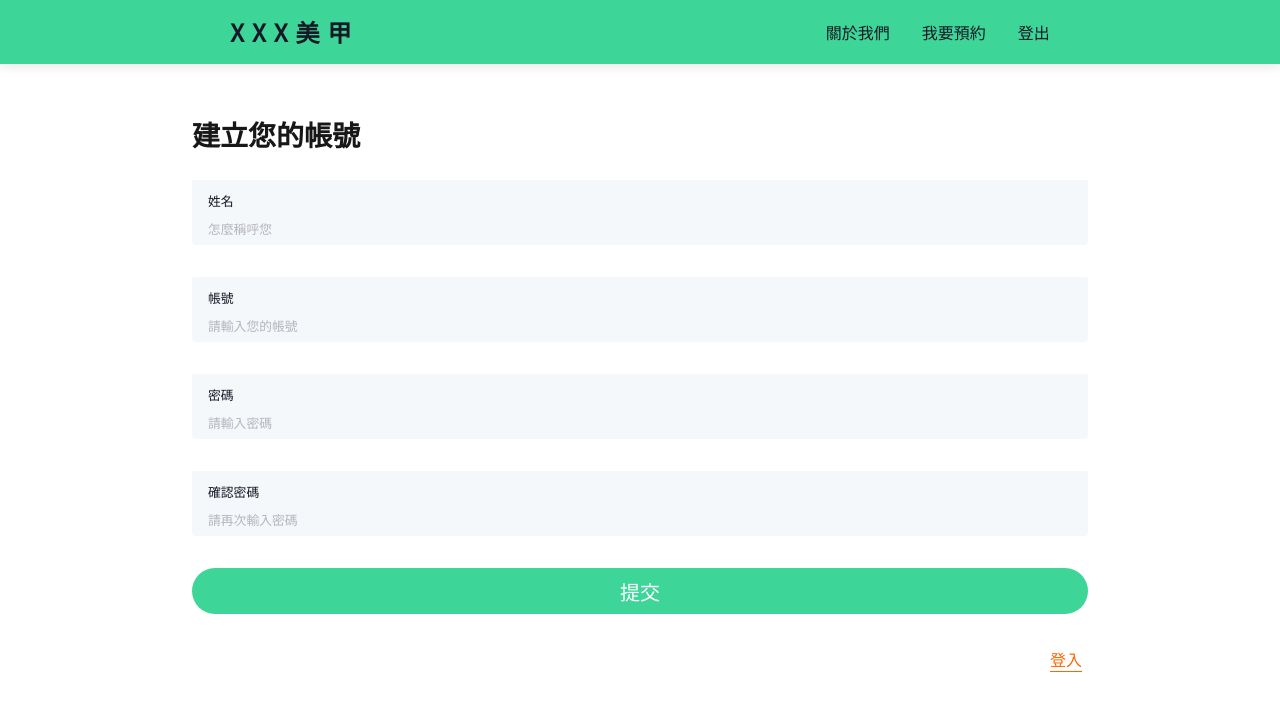
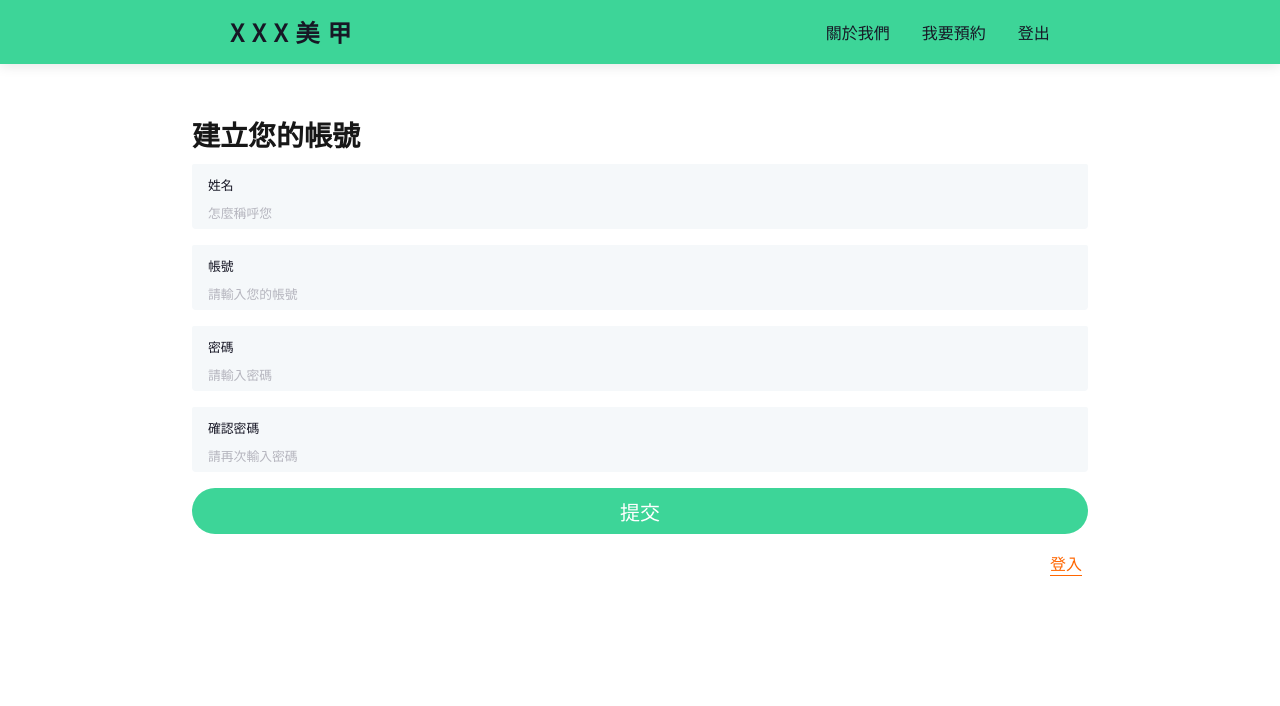
Before and after one commit to jeff0518/manicure-practice, a React (Vite) app: page /register in a window 1280 px wide. Shown: the top 706 px of the page. Built offline with nearby package versions, Linux system fonts and the light colour scheme.

Commit message:
fix: bug

```diff
--- a/src/components/Auth/RegisterForm.module.scss
+++ b/src/components/Auth/RegisterForm.module.scss
@@ -1,12 +1,12 @@
-@use '../../styles/mixin';
-@use '../../styles/color' as color;
+@use "../../styles/mixin";
+@use "../../styles/color" as color;
 
 .form {
   width: 100%;
   display: flex;
   flex-direction: column;
   align-items: stretch;
-  gap: 2rem;
+  gap: 1rem;
 
   &__title {
     @include mixin.font-setting(1.75rem, 700, color.$gray-11);
@@ -16,4 +16,12 @@
     display: flex;
     justify-content: flex-end;
   }
+
+  .input__container {
+    .error {
+      display: flex;
+      justify-content: end;
+      @include mixin.font-setting(0.75rem, 500, color.$error-color);
+    }
+  }
 }
--- a/src/components/Auth/RegisterForm.tsx
+++ b/src/components/Auth/RegisterForm.tsx
@@ -1,61 +1,27 @@
-import { useRef, useContext, useState, useReducer } from "react";
+import { useRef, useContext, useState, useReducer, useEffect } from "react";
 import { Link } from "react-router-dom";
 import InputUI from "../UI/inputs/InputUI";
 import ButtonUI from "../UI/buttons/ButtonUI";
-import { CurrentContext } from "../contexts/usersContext/CurrentUserContext";
+// import { CurrentContext } from "../contexts/usersContext/CurrentUserContext";
 import style from "./RegisterForm.module.scss";
 
+type RegisterPageProps = {
+  inputValues: {  userName: string;
+  account: string;
+  password: string;
+  checkPassword: string;};
+  errorMessage: {};
+  formIsValid: React.MutableRefObject<string>;
+  inputChangeHandler: (action: { type: string; payload: string }) => void;
+  submitHandler: (event: React.FormEvent) => void;
+}
 
-  const initialInput = {
-    userName: "",
-    account: "",
-    password: "",
-    checkPassword: "",
-  };
+const RegisterForm = (props: RegisterPageProps) => {
+  const errorMessage = props.errorMessage;
+  console.log(errorMessage);
 
-  const actions = {
-    userName: "userName",
-    account: "account",
-    password: "password",
-    checkPassword: "checkPassword",
-  };
-
-  const inputReducer = (state: any, action: { type: any; payload: any; }) => {
-    switch (action.type) {
-      case actions.userName:
-        return { ...state, userName: action.payload };
-      case actions.account:
-        return { ...state, account: action.payload };
-      case actions.password:
-        return { ...state, password: action.payload };
-      case actions.checkPassword:
-        return { ...state, checkPassword: action.payload };
-      default:
-        return state;
-    }
-  };
-
-const RegisterForm = () => {
-  const userDataCtx = useContext(CurrentContext);
-  const [inputValues, dispatch] = useReducer(inputReducer, initialInput);
-  const [errMsg, setErrMsg] = useState({});
-
-
-
-
-  const inputChangeHandler = (action: { type: any; payload: any; }) => {
-    const {type, payload} = action
-    dispatch(action)
-    console.log(payload);
-    console.log(type);
-
-
-  }
-  const submitHandler = (event: React.FormEvent) => {
-    event.preventDefault();
-  };
   return (
-    <form className={style.form} onSubmit={submitHandler}>
+    <form className={style.form} onSubmit={props.submitHandler}>
       <h1 className={style.form__title}>建立您的帳號</h1>
       <div className={style.input__container}>
         <InputUI
@@ -63,9 +29,12 @@ const RegisterForm = () => {
           inputName="姓名"
           inputPlaceHolder="怎麼稱呼您"
           inputType="text"
-          inputValue={inputValues.userName}
-          onChange={inputChangeHandler}
+          inputValue={props.inputValues.userName}
+          onChange={props.inputChangeHandler}
         />
+        {props.formIsValid && (
+          <p className={style.error}>{errorMessage.userName}</p>
+        )}
       </div>
       <div className={style.input__container}>
         <InputUI
@@ -73,9 +42,12 @@ const RegisterForm = () => {
           inputName="帳號"
           inputPlaceHolder="請輸入您的帳號"
           inputType="text"
-          inputValue={inputValues.account}
-          onChange={inputChangeHandler}
+          inputValue={props.inputValues.account}
+          onChange={props.inputChangeHandler}
         />
+        {props.formIsValid && (
+          <p className={style.error}>{errorMessage.account}</p>
+        )}
       </div>
       <div className={style.input__container}>
         <InputUI
@@ -83,9 +55,12 @@ const RegisterForm = () => {
           inputName="密碼"
           inputPlaceHolder="請輸入密碼"
           inputType="password"
-          inputValue={inputValues.password}
-          onChange={inputChangeHandler}
+          inputValue={props.inputValues.password}
+          onChange={props.inputChangeHandler}
         />
+        {props.formIsValid && (
+          <p className={style.error}>{errorMessage.password}</p>
+        )}
       </div>
       <div className={style.input__container}>
         <InputUI
@@ -93,12 +68,19 @@ const RegisterForm = () => {
           inputName="確認密碼"
           inputPlaceHolder="請再次輸入密碼"
           inputType="password"
-          inputValue={inputValues.checkPassword}
-          onChange={inputChangeHandler}
+          inputValue={props.inputValues.checkPassword}
+          onChange={props.inputChangeHandler}
         />
+        {props.formIsValid && (
+          <p className={style.error}>{errorMessage.checkPassword}</p>
+        )}
       </div>
 
-      <ButtonUI btnStyle="btn__pill__large" text="提交" />
+      <ButtonUI
+        btnStyle="btn__pill__large"
+        text="提交"
+        disabled={!props.formIsValid ? true : false}
+      />
       <div className={style.form__actions}>
         <Link to="/auth">
           <ButtonUI btnStyle="link" text="登入" />
--- a/src/components/UI/buttons/ButtonUI.tsx
+++ b/src/components/UI/buttons/ButtonUI.tsx
@@ -1,9 +1,9 @@
 import style from "./ButtonUI.module.scss";
 
-const ButtonUI: React.FC<{btnStyle: string, text: string, onClick: () => void}> = (props) => {
+const ButtonUI: React.FC<{btnStyle: string, text: string, disabled: boolean, onClick: () => void}> = (props) => {
   return (
     <>
-      <button className={style[props.btnStyle]} onClick={props.onClick}>
+      <button className={style[props.btnStyle]} onClick={props.onClick} disabled={props.disabled}>
         <p>{props.text}</p>
       </button>
     </>
--- a/src/pages/Auth.module.scss
+++ b/src/pages/Auth.module.scss
@@ -1,3 +1,6 @@
+@use "../styles/mixin";
+@use "../styles/color" as color;
+
 .container {
   width: 70vw;
   margin: 0 auto;
--- a/src/pages/Register.tsx
+++ b/src/pages/Register.tsx
@@ -1,11 +1,92 @@
-import RegisterForm from '../components/Auth/RegisterForm'
+import { useRef, useContext, useState, useReducer, useEffect } from "react";
+import RegisterForm from "../components/Auth/RegisterForm";
 
 import style from "./Auth.module.scss";
 
+const initialInput = {
+  userName: "",
+  account: "",
+  password: "",
+  checkPassword: "",
+};
+
+const actions = {
+  userName: "userName",
+  account: "account",
+  password: "password",
+  checkPassword: "checkPassword",
+};
+
+const inputReducer = (state: any, action: { type: any; payload: any }) => {
+  switch (action.type) {
+    case actions.userName:
+      return { ...state, userName: action.payload };
+    case actions.account:
+      return { ...state, account: action.payload };
+    case actions.password:
+      return { ...state, password: action.payload };
+    case actions.checkPassword:
+      return { ...state, checkPassword: action.payload };
+    default:
+      return state;
+  }
+};
 const Register = () => {
+  const [inputValues, dispatch] = useReducer(inputReducer, initialInput);
+  const [errorMessage, setErrorMessage] = useState({});
+  const formIsValid = useRef("true");
+
+  const inputChangeHandler = (action: { type: string; payload: string }) => {
+    const { type, payload } = action;
+    dispatch(action);
+  };
+
+  const submitHandler = (event: React.FormEvent) => {
+    event.preventDefault();
+    console.log("submit");
+
+    setErrorMessage({});
+
+    if (inputValues.userName.trim().length === 0) {
+      setErrorMessage((prevMessage) => ({
+        ...prevMessage,
+        userName: "名稱不能空白!",
+      }));
+      formIsValid.current = "false";
+    }
+    if (inputValues.account.trim().length === 0) {
+      setErrorMessage((prevMessage) => ({
+        ...prevMessage,
+        account: "帳號不能空白!",
+      }));
+      formIsValid.current = "false";
+    }
+    if (inputValues.password.trim().length === 0) {
+      setErrorMessage((prevMessage) => ({
+        ...prevMessage,
+        password: "密碼不能空白!",
+      }));
+      formIsValid.current = "false";
+    }
+    if (inputValues.password.trim().length === 0) {
+      setErrorMessage((prevMessage) => ({
+        ...prevMessage,
+        checkPassword: "密碼確認不能空白!",
+      }));
+      formIsValid.current = "false";
+    }
+
+    if (formIsValid.current !== "true") return;
+  };
   return (
     <div className={style.container}>
-      <RegisterForm />
+      <RegisterForm
+        inputValues={inputValues}
+        errorMessage={errorMessage}
+        formIsValid={formIsValid}
+        inputChangeHandler={inputChangeHandler}
+        submitHandler={submitHandler}
+      />
     </div>
   );
 };
```
